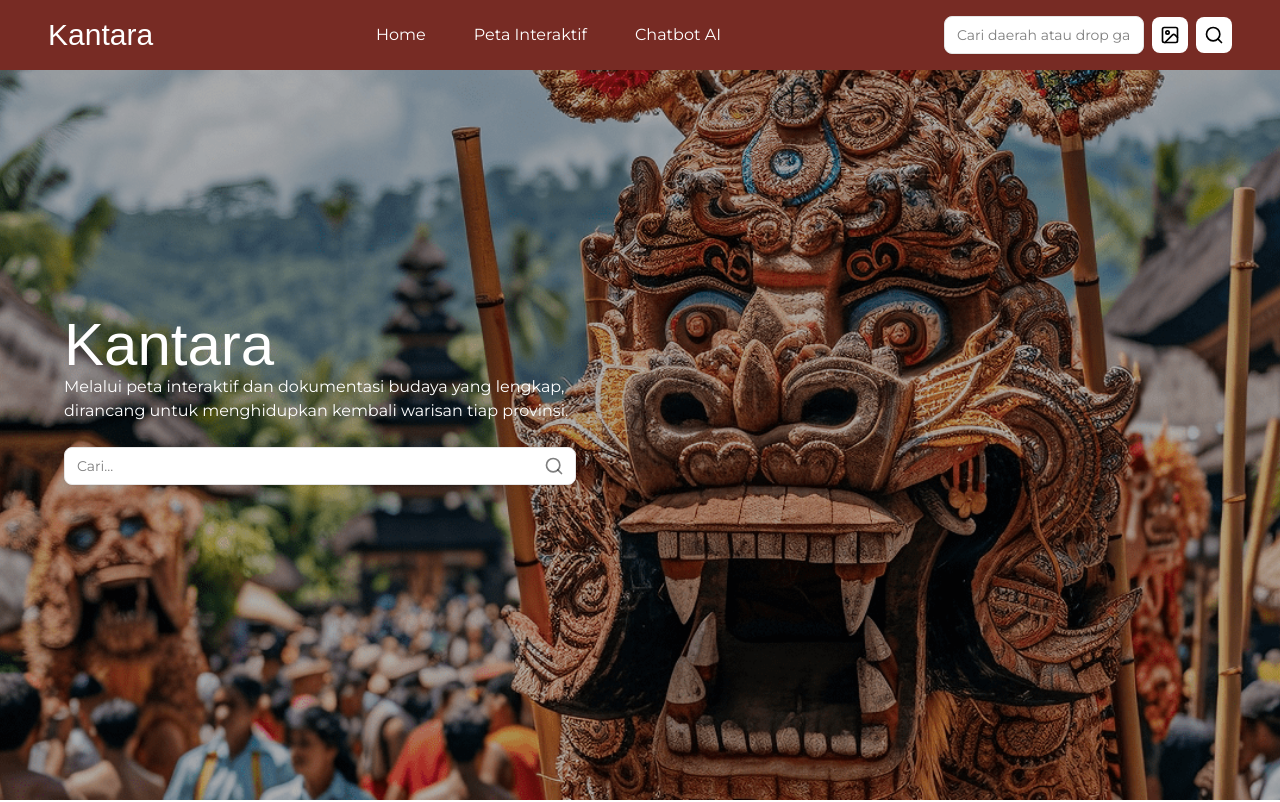
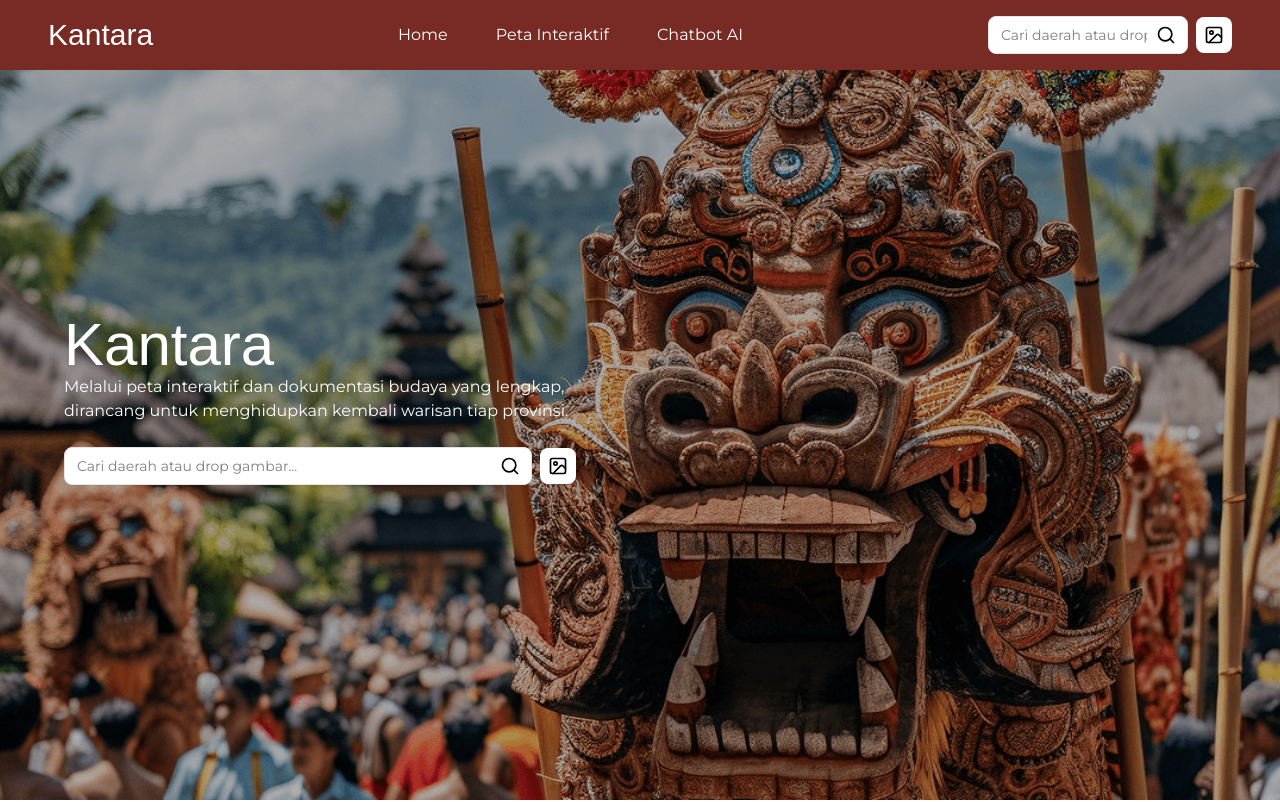
Before and after one commit to muhfauzannn/kantara, a Next.js app: page / in a window 1280 px wide. Shown: the top 802 px of the page. Built offline with nearby package versions, Linux system fonts and the light colour scheme; a web font is replaced by a local one.

Commit message:
chore: search

```diff
--- a/components/elements/Navbar/index.tsx
+++ b/components/elements/Navbar/index.tsx
@@ -148,6 +148,7 @@ const Navbar = () => {
                     : "Cari daerah atau drop gambar..."
                 }
                 value={searchQuery}
+                rightIcon={<Search className="w-5 h-5 text-black" />}
                 onChange={(e) => setSearchQuery(e.target.value)}
                 disabled={isSearching}
               />
@@ -161,14 +162,14 @@ const Navbar = () => {
             >
               <ImageIcon className="w-5 h-5 text-black" />
             </button>
-            <button
+            {/* <button
               type="submit"
               className="p-2 bg-white rounded-md hover:bg-gray-100 transition-colors disabled:opacity-50 disabled:cursor-not-allowed"
               disabled={isSearching}
               title="Cari"
             >
               <Search className="w-5 h-5 text-black" />
-            </button>
+            </button> */}
           </form>
           <input
             ref={fileInputRef}
--- a/modules/LandingModules/section/Hero.tsx
+++ b/modules/LandingModules/section/Hero.tsx
@@ -1,8 +1,101 @@
+"use client";
+
 import { Input } from "@/components/ui/input";
 import Image from "next/image";
-import { Search } from "lucide-react";
+import { Search, Image as ImageIcon } from "lucide-react";
+import { useState, FormEvent, DragEvent, ChangeEvent, useRef } from "react";
+import { useRouter } from "next/navigation";
 
 const Hero = () => {
+  const [searchQuery, setSearchQuery] = useState("");
+  const [isDragging, setIsDragging] = useState(false);
+  const [isSearching, setIsSearching] = useState(false);
+  const fileInputRef = useRef<HTMLInputElement>(null);
+  const router = useRouter();
+
+  const handleSearch = (e: FormEvent) => {
+    e.preventDefault();
+    if (searchQuery.trim()) {
+      router.push(`/search?q=${encodeURIComponent(searchQuery.trim())}`);
+    }
+  };
+
+  const handleImageSearch = async (file: File) => {
+    if (!file.type.startsWith("image/")) {
+      alert("Mohon upload file gambar");
+      return;
+    }
+
+    setIsSearching(true);
+
+    try {
+      const formData = new FormData();
+      formData.append("image", file);
+
+      const response = await fetch("/api/daerah/search/image", {
+        method: "POST",
+        body: formData,
+      });
+
+      const result = await response.json();
+
+      if (result.success) {
+        const searchId = result.searchId || Date.now().toString();
+        sessionStorage.setItem(
+          `image-search-${searchId}`,
+          JSON.stringify(result)
+        );
+        router.push(`/search?imageSearch=${searchId}`);
+      } else {
+        alert("Gagal mencari berdasarkan gambar: " + result.error);
+      }
+    } catch (error) {
+      console.error("Error searching by image:", error);
+      alert("Terjadi kesalahan saat mencari berdasarkan gambar");
+    } finally {
+      setIsSearching(false);
+    }
+  };
+
+  const handleDragEnter = (e: DragEvent<HTMLDivElement>) => {
+    e.preventDefault();
+    e.stopPropagation();
+    setIsDragging(true);
+  };
+
+  const handleDragLeave = (e: DragEvent<HTMLDivElement>) => {
+    e.preventDefault();
+    e.stopPropagation();
+    setIsDragging(false);
+  };
+
+  const handleDragOver = (e: DragEvent<HTMLDivElement>) => {
+    e.preventDefault();
+    e.stopPropagation();
+  };
+
+  const handleDrop = (e: DragEvent<HTMLDivElement>) => {
+    e.preventDefault();
+    e.stopPropagation();
+    setIsDragging(false);
+
+    const files = e.dataTransfer.files;
+    if (files && files.length > 0) {
+      handleImageSearch(files[0]);
+    }
+  };
+
+  const handleFileSelect = (e: ChangeEvent<HTMLInputElement>) => {
+    const files = e.target.files;
+    if (files && files.length > 0) {
+      handleImageSearch(files[0]);
+    }
+  };
+
+  const openFileDialog = () => {
+    fileInputRef.current?.click();
+  };
+
   return (
     <section className="min-h-screen relative flex items-center">
       <Image
@@ -20,10 +113,55 @@ const Hero = () => {
             dirancang untuk menghidupkan kembali warisan tiap provinsi.
           </p>
         </div>
-        <Input
-          className="w-full bg-white text-black placeholder:text-black/50"
-          placeholder="Cari..."
-          rightIcon={<Search className="w-5 h-5 text-black/50" />}
+        <form onSubmit={handleSearch} className="flex items-center gap-2">
+          <div
+            onDragEnter={handleDragEnter}
+            onDragLeave={handleDragLeave}
+            onDragOver={handleDragOver}
+            onDrop={handleDrop}
+            className={`flex-1 transition-all ${
+              isDragging ? "ring-2 ring-white rounded-md" : ""
+            }`}
+          >
+            <Input
+              className="w-full bg-white text-black placeholder:text-black/50"
+              placeholder={
+                isSearching
+                  ? "Mencari..."
+                  : isDragging
+                  ? "Lepaskan gambar..."
+                  : "Cari daerah atau drop gambar..."
+              }
+              value={searchQuery}
+              rightIcon={<Search className="w-5 h-5 text-black" />}
+              onChange={(e) => setSearchQuery(e.target.value)}
+              disabled={isSearching}
+            />
+          </div>
+          <button
+            type="button"
+            onClick={openFileDialog}
+            className="p-2 bg-white rounded-md hover:bg-gray-100 transition-colors disabled:opacity-50 disabled:cursor-not-allowed"
+            disabled={isSearching}
+            title="Upload gambar"
+          >
+            <ImageIcon className="w-5 h-5 text-black" />
+          </button>
+          {/* <button
+            type="submit"
+            className="p-2 bg-white rounded-md hover:bg-gray-100 transition-colors disabled:opacity-50 disabled:cursor-not-allowed"
+            disabled={isSearching}
+            title="Cari"
+          >
+            <Search className="w-5 h-5 text-black" />
+          </button> */}
+        </form>
+        <input
+          ref={fileInputRef}
+          type="file"
+          accept="image/*"
+          onChange={handleFileSelect}
+          className="hidden"
         />
       </div>
     </section>
--- a/modules/MapModules/components/Map.tsx
+++ b/modules/MapModules/components/Map.tsx
@@ -101,7 +101,7 @@ const Map = ({ selectedDaerahId }: MapProps) => {
     return (
       <div className="flex items-center justify-center h-full">
         <div className="text-center">
-          <div className="animate-spin rounded-full h-8 w-8 border-b-2 border-blue-600 mx-auto mb-2"></div>
+          <div className="animate-spin rounded-full h-8 w-8 border-b-2 border-red-600 mx-auto mb-2"></div>
           <p className="text-gray-600">Loading map data...</p>
         </div>
       </div>
--- a/modules/SearchModules/index.tsx
+++ b/modules/SearchModules/index.tsx
@@ -187,15 +187,14 @@ const SearchModules = () => {
             <div
               className={`mb-6 p-4 rounded-lg ${
                 matchedBy === "gemini_ai" || matchedBy === "gemini_vision"
-                  ? "bg-blue-50 border border-blue-200"
+                  ? "bg-red-50 border border-red-200"
                   : "bg-gray-50 border border-gray-200"
               }`}
             >
               <p className="text-sm">
                 {(matchedBy === "gemini_ai" ||
                   matchedBy === "gemini_vision") && (
-                  <span className="inline-flex items-center gap-2 text-blue-700 font-semibold mb-1">
-                    <Sparkles className="w-4 h-4" />
+                  <span className="inline-flex items-center gap-2 text-red-700 font-semibold mb-1">
                     {matchedBy === "gemini_vision"
                       ? "Hasil analisis gambar dengan AI"
                       : "Berdasarkan pencarian AI"}
```
